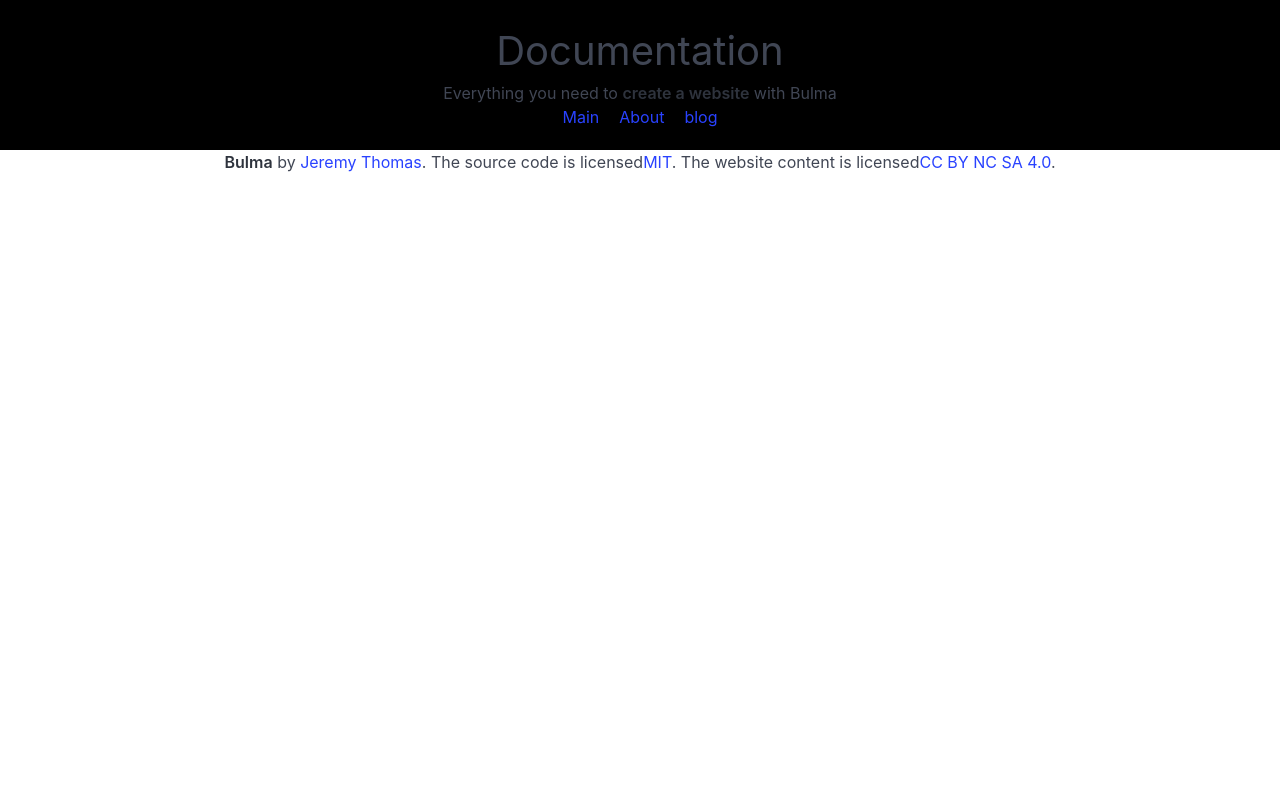
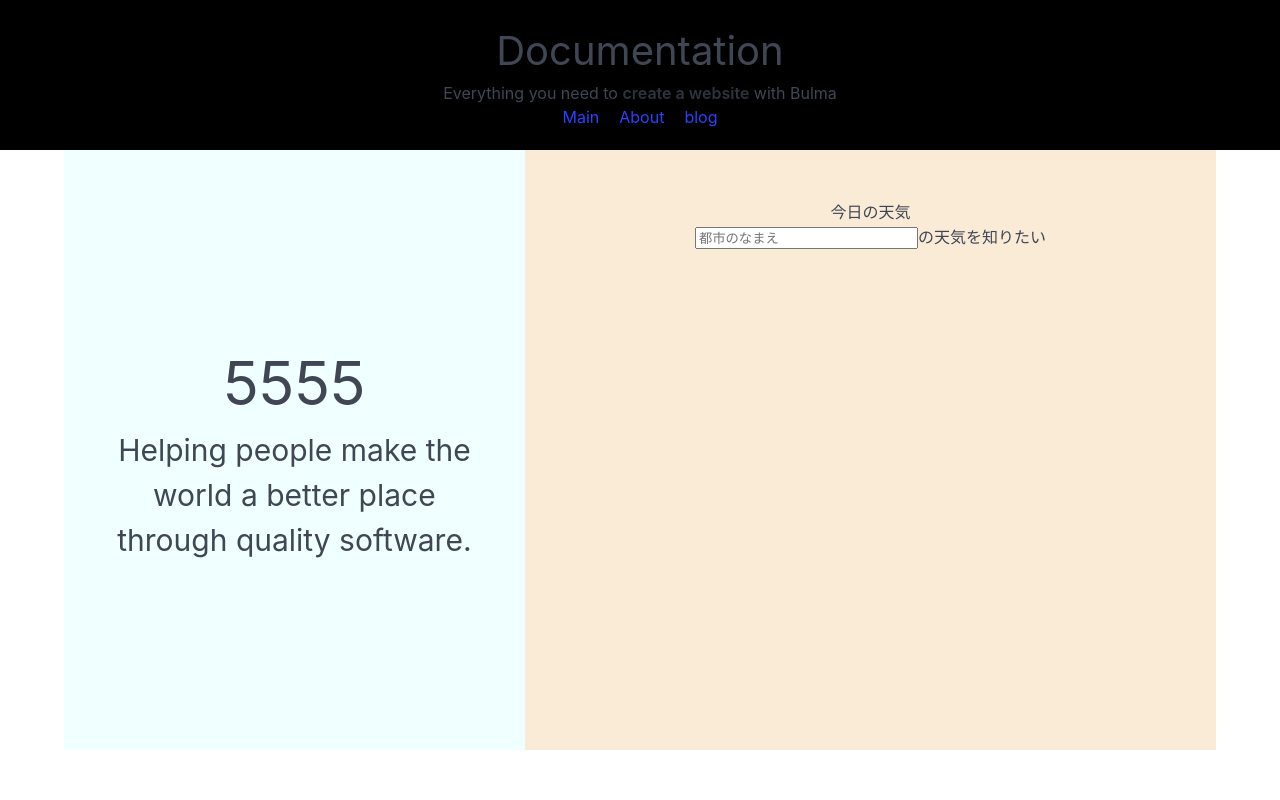
Before and after one commit to riikooo/custom_blog, a React (Vite) app: page / in a window 1280 px wide. Shown: the top 800 px of the page. Built offline with nearby package versions, Linux system fonts and the light colour scheme.

Commit message:
Mainに天気のAPIを搭載

```diff
--- a/src/App.tsx
+++ b/src/App.tsx
@@ -8,27 +8,35 @@
 import { Main } from './components/Main'
 import { About } from "./components/About";
 import { Blog } from "./components/Blog";
-import ErrorPage from "./ErrorPage";
 import './index.scss';
 import { Root } from "./components/Root";
+import { NoFound } from "./components/Nofound";
 
 export const router = createBrowserRouter([
   {
     path: "/",
     element: <Root />,
+    // errorElement: <ErrorPage />,
     children: [
+      {
+        path: "/",
+        element: <Main />,
+      },
       {
         path: "/main",
         element: <Main />,
-        errorElement: <ErrorPage />,
       },
       {
         path: "/about",
-        element: <About/>,
+        element: <About />,
       },
       {
         path: "/blog",
-        element: <Blog/>,
+        element: <Blog />,
+      },
+      {
+        path: "*",
+        element: <NoFound />,
       },
     ],
   },
--- a/src/components/Main.tsx
+++ b/src/components/Main.tsx
@@ -13,10 +13,7 @@
           </div>
         </div>
         <div className='main-contets-whether'>
-          <h2>今日の天気</h2>
-          <div>
-            <Whether/>
-          </div>
+          <Whether/>
         </div>
       </div>
     </div>
--- /dev/null
+++ b/src/components/Nofound.tsx
@@ -0,0 +1,10 @@
+import 'bulma/css/bulma.css';
+import '../index.scss';
+import { Whether } from './Whether';
+
+export function NoFound() {
+  return (
+    <div>
+      <p>お探しのページはありません</p>
+    </div>
+  )}
--- a/src/components/Whether.tsx
+++ b/src/components/Whether.tsx
@@ -1,18 +1,49 @@
 import { useState } from 'react';
 import 'bulma/css/bulma.css';
 import '../index.scss';
+import WhetherResults from './WhetherResults';
 
 export function Whether() {
   const [city, setCity] = useState("");
-  const getWeather = (e:any) => {
+  const [results,setResults] = useState<ResultStateType>({
+    country:"",
+    cityName:"",
+    temperature:"",
+    conditionText:"",
+    icon:""
+  });
+  type ResultStateType = {
+    country:string;
+    cityName:string;
+    temperature:string;
+    conditionText:string;
+    icon:string;
+  }
+  const getWeather = (e: React.FormEvent<HTMLFormElement>) => {
     e.preventDefault();
-    fetch("https://api.weatherapi.com/v1/current.json?key=6b53fd2ed5d941f8989134646241404 &q=London&aqi=no").then(res => console.log(res))
-  }
+    // if (city.match(/^[\w@\.-]+$/)) {
+    //   // バリデーションエラーをユーザーに通知する
+    //   alert('無効な文字が含まれています。');
+    //   return;
+    // }
+    fetch(`https://api.weatherapi.com/v1/current.json?key=6b53fd2ed5d941f8989134646241404 &q=${city}&aqi=no`)
+      .then(res => res.json())
+      .then(data => {setResults({
+        country: data.location.country,
+        cityName: data.location.name,
+        temperature: data.current.temp_c,
+        conditionText: data.current.condition.text,
+        icon: data.current.condition.icon
+      })})
+      .catch(err => alert("エラーが発生しました！ページをリロードして再トライしてみて！"))
+    }
   return (
-    <div>
-      <form>
+    <div className='weather-contents'>
+      <form onSubmit={getWeather}>
+        <h2>今日の天気</h2>
         <input type='text' name='city' placeholder='都市のなまえ' onChange={e => setCity(e.target.value)}/>
-        <button type='submit' onClick={getWeather}>の天気を知りたい</button>
+        <button type='submit'>の天気を知りたい</button>
       </form>
+      <WhetherResults results={results}/>
     </div>
   )}
--- /dev/null
+++ b/src/components/WhetherResults.tsx
@@ -0,0 +1,29 @@
+type ResultsPropsType = {
+  results: {
+    country:string;
+    cityName:string;
+    temperature:string;
+    conditionText:string;
+    icon:string;
+  }
+}
+
+const WhetherResults = ({ results }: ResultsPropsType) => {
+  const { country, cityName, temperature, conditionText, icon } =
+  results;
+  return (
+    <div className="WhetherResults">
+      {country && <div>{country}</div>}
+      {cityName && <div>{cityName}</div>}
+      {temperature && <div>{temperature}<span>°C</span></div>}
+      {conditionText &&
+        <div className="WhetherResults-img">
+          <img src={icon} alt="icon"/>
+          <span>{conditionText}</span>
+        </div>
+      }
+    </div>
+  );
+}
+
+export default WhetherResults;
```
Also changed, not shown: 1 other file (tests, documents, lock files or other folders).
